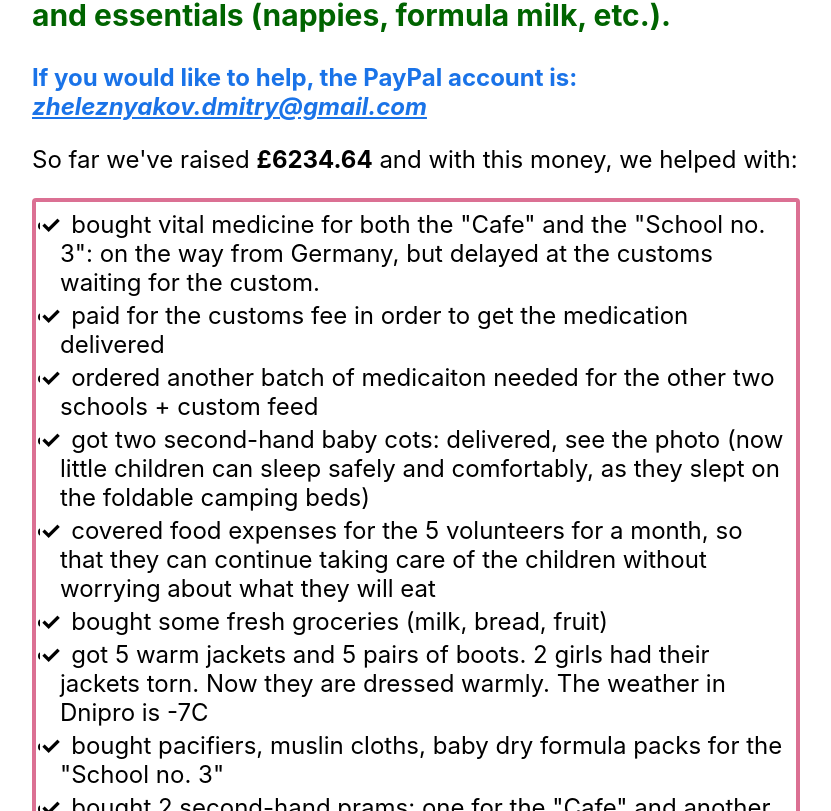
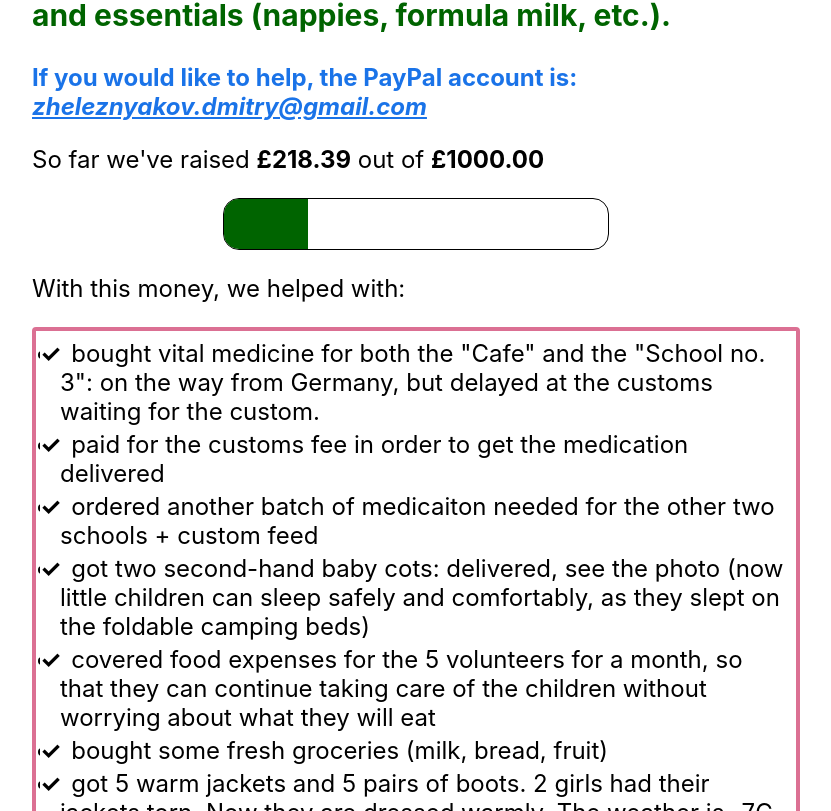
Before and after one commit to dzheleznyakov/donaitons, a React (Create React App) app: page / in a window 1280 px wide. Shown: the part 789-1600 px from the top of the page, without its empty margins (224-1055 px from the left). Built offline with nearby package versions, Linux system fonts and the light colour scheme.

Commit message:
Update progress 17.03.2022

```diff
--- a/src/App.js
+++ b/src/App.js
@@ -6,6 +6,7 @@ import flag from './photos/flag.jpeg';
 import Image from './components/Image';
 import Video from './components/Video';
 import Result from './components/Result';
+import ProgressBar from './components/ProgressBar';
 
 import imgBabyFood from './photos/IMG_20220308_212007_505.jpg';
 import imgFood from './photos/IMG_20220308_212013_126.jpg';
@@ -24,7 +25,10 @@ import drawing2 from './photos/IMG_20220313_213757_134.jpg';
 import drawing3 from './photos/IMG_20220313_213801_768.jpg';
 
 function App() {
-  const current = 5794.85 + 439.79;
+  // const current = 5794.85 + 439.79;
+  const current  = 218.39;
+  const goal = 1000;
+
   const smallCarouselSize = 250
   return (
     <div className="App">
@@ -40,7 +44,9 @@ function App() {
       </ImageCarousel>
 
       <h1 style={{
+        maxWidth: '90vw',
         width: '60%',
+        textAlign: 'center',
         marginLeft: 'auto',
         marginRight: 'auto',
         textAlign: 'start',
@@ -77,10 +83,11 @@ function App() {
         </b></p>
       </div>
 
-      {/* <ProgressBar current={current} /> */}
 
       <div className="TextWrapper">
-        <p>So far we've raised <b>£{current}</b> and with this money, we helped with:</p>
+        <p>So far we've raised <b>£{current.toFixed(2)}</b> out of <b>£{goal.toFixed(2)}</b> </p>
+        <ProgressBar current={current} goal={goal} />
+        <p>With this money, we helped with:</p>
         <ul className="Results">
           <li>bought vital medicine for both the "Cafe" and the "School no. 3": on the way from Germany, but delayed at the customs waiting for the custom.</li>
           <li>paid for the customs fee in order to get the medication delivered</li>
@@ -88,7 +95,7 @@ function App() {
           <li>got two second-hand baby cots: delivered, see the photo (now little children can sleep safely and comfortably, as they slept on the foldable camping beds)</li>
           <li>covered food expenses for the 5 volunteers for a month, so that they can continue taking care of the children without worrying about what they will eat</li>
           <li>bought some fresh groceries (milk, bread, fruit)</li>
-          <li>got 5 warm jackets and 5 pairs of boots. 2 girls had their jackets torn. Now they are dressed warmly. The weather in Dnipro is -7C</li>
+          <li>got 5 warm jackets and 5 pairs of boots. 2 girls had their jackets torn. Now they are dressed warmly. The weather is -7C</li>
           <li>bought pacifiers, muslin cloths, baby dry formula packs for the "School no. 3"</li>
           <li>bought 2 second-hand prams: one for the "Cafe" and another on for the "School no. 3": delivered, see the photo</li>
           <li>little boy Misha caught bronchitis and is now in the hospital. We ordered antibiotics for him</li>
--- a/src/components/ProgressBar.js
+++ b/src/components/ProgressBar.js
@@ -1,7 +1,7 @@
 import classes from './ProgressBar.module.css'
 
-const ProgressBar = ({current}) => {
-    const goal = 2000;
+const ProgressBar = ({current, goal}) => {
+    // const goal = 2000;
     // const current = 39.72 + 160 + 219.13 + 91.31
         // + 14.6 + 16 + 200 + 100 + 100 + 73.05 + 21.91 + 218.39 + 363.98 + 100
         // + 145.59 + 218.39 + 72.79;
@@ -9,20 +9,13 @@ const ProgressBar = ({current}) => {
         // 3,346.86
     // const current = 3128.47;
 
-    // const ratio = current / goal;
+    const ratio = current / goal;
 
     return (
         <div>
-            <p style={{fontSize: '24px', }}><strong>
-                {`raised: £${current.toFixed(2)}`}{/*` / target: £${goal.toFixed(2)}`*/}
-            </strong>
-                {/*<span style={{fontSize: '16px'}}>
-                    {' '}(to be confirmed: checking the situation regarding food supplies)
-    </span>*/}
-            </p>
-            {/*<div className={classes.Bar}>
+            {<div className={classes.Bar}>
                 <div className={classes.Progress} style={{width: `${ratio * 100}%`}} />
-</div>*/}
+</div>}
         </div>
     );
 };
```
